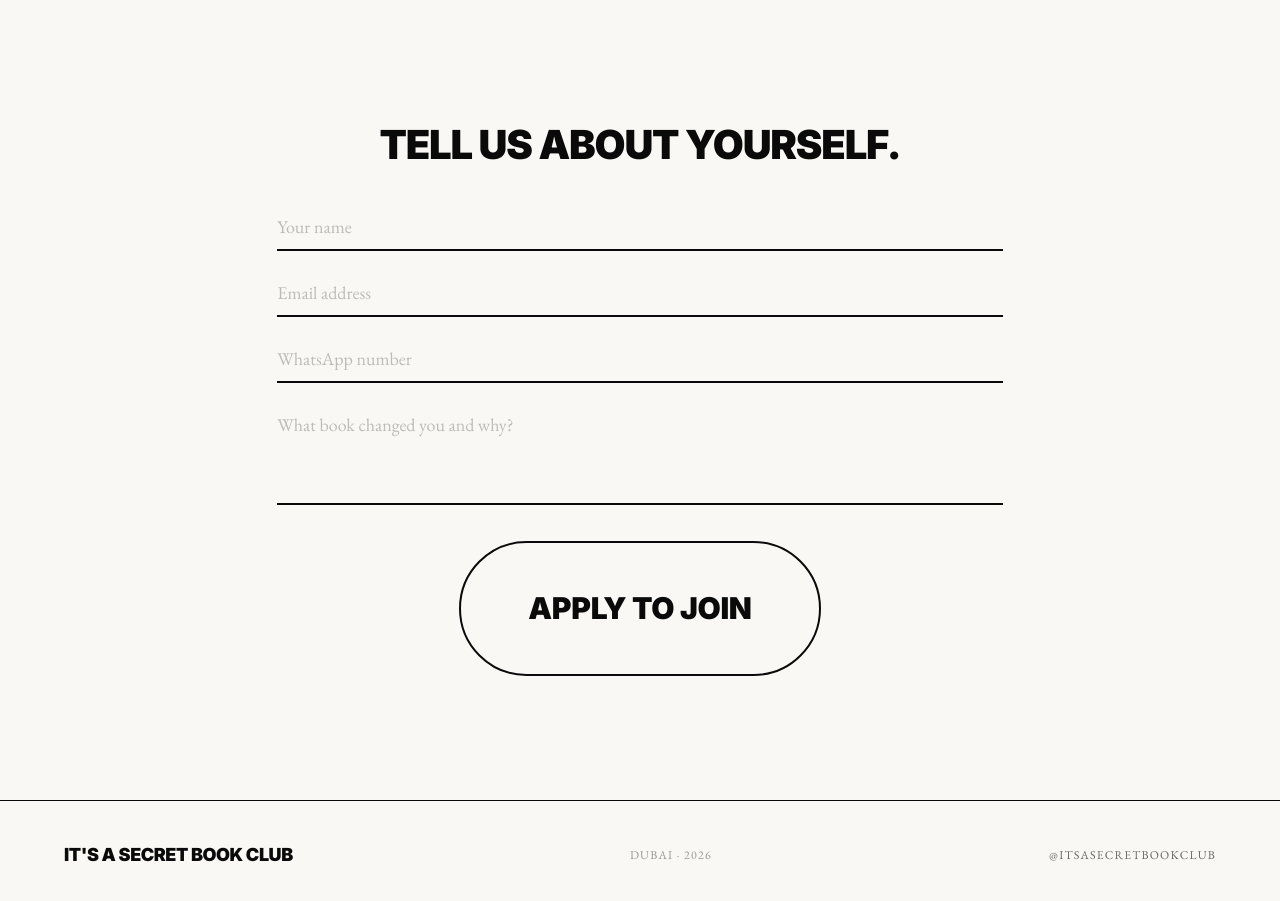
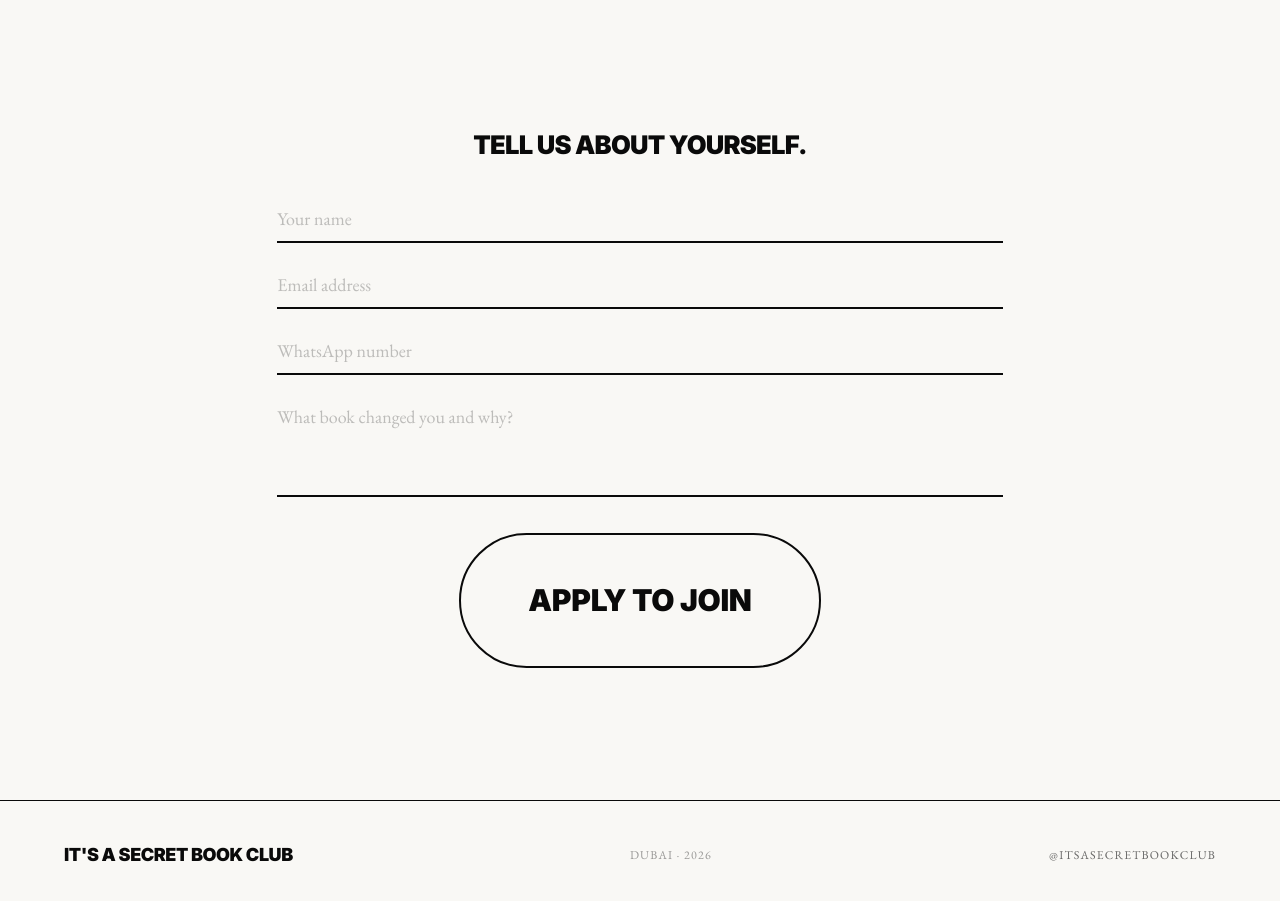
Before and after one commit to Efe-Onoh/its-a-secret-book-club, a Next.js app: page / in a window 1280 px wide. Shown: the part 5600-6501 px from the top of the page. Built offline with nearby package versions, Linux system fonts and the light colour scheme.

Commit message:
fix: text

```diff
--- a/app/page.tsx
+++ b/app/page.tsx
@@ -376,7 +376,7 @@ function JoinFormSection() {
         <h3
           className="font-display uppercase leading-none mb-10"
           style={{
-            fontSize: "clamp(40px, 2vw, 6vw)",
+            fontSize: "clamp(10px, 2vw, 6vw)",
             letterSpacing: "-0.03em",
           }}
         >
```
